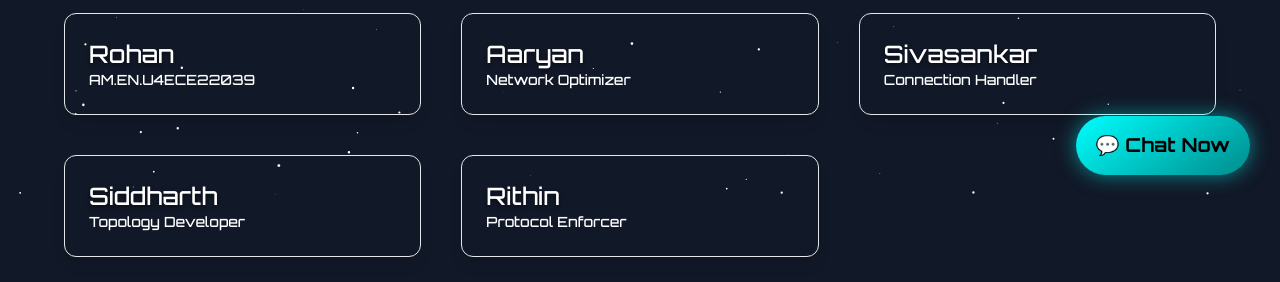
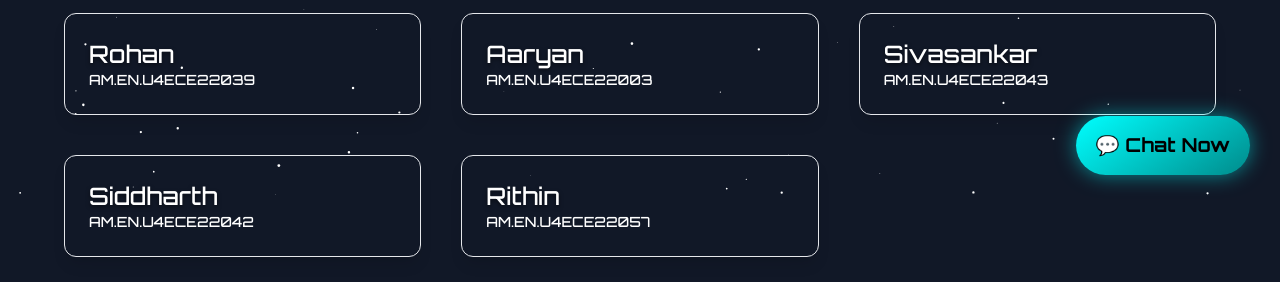
Before and after one commit to Rohan-Lynch/WEB, a plain HTML site: page index.html in a window 1280 px wide. Shown: the part 595-877 px from the top of the page. Drawn offline with nearby package versions, Linux system fonts and the light colour scheme.

Commit message:
Update index.html

```diff
--- a/index.html
+++ b/index.html
@@ -47,19 +47,19 @@
         </a>
         <a href="members/aaryan.html" class="group bg-black/50 p-6 rounded-xl border border-cyan-600 hover:scale-105 transition duration-300 shadow-lg">
           <h4 class="text-2xl text-white group-hover:text-cyan-400">Aaryan</h4>
-          <p class="text-sm text-cyan-200">Network Optimizer</p>
+          <p class="text-sm text-cyan-200">AM.EN.U4ECE22003</p>
         </a>
         <a href="members/sivasankar.html" class="group bg-black/50 p-6 rounded-xl border border-cyan-600 hover:scale-105 transition duration-300 shadow-lg">
           <h4 class="text-2xl text-white group-hover:text-cyan-400">Sivasankar</h4>
-          <p class="text-sm text-cyan-200">Connection Handler</p>
+          <p class="text-sm text-cyan-200">AM.EN.U4ECE22043</p>
         </a>
         <a href="members/siddharth.html" class="group bg-black/50 p-6 rounded-xl border border-cyan-600 hover:scale-105 transition duration-300 shadow-lg">
           <h4 class="text-2xl text-white group-hover:text-cyan-400">Siddharth</h4>
-          <p class="text-sm text-cyan-200">Topology Developer</p>
+          <p class="text-sm text-cyan-200">AM.EN.U4ECE22042</p>
         </a>
         <a href="members/rithin.html" class="group bg-black/50 p-6 rounded-xl border border-cyan-600 hover:scale-105 transition duration-300 shadow-lg">
           <h4 class="text-2xl text-white group-hover:text-cyan-400">Rithin</h4>
-          <p class="text-sm text-cyan-200">Protocol Enforcer</p>
+          <p class="text-sm text-cyan-200">AM.EN.U4ECE22057</p>
         </a>
       </div>
     </section>
```
